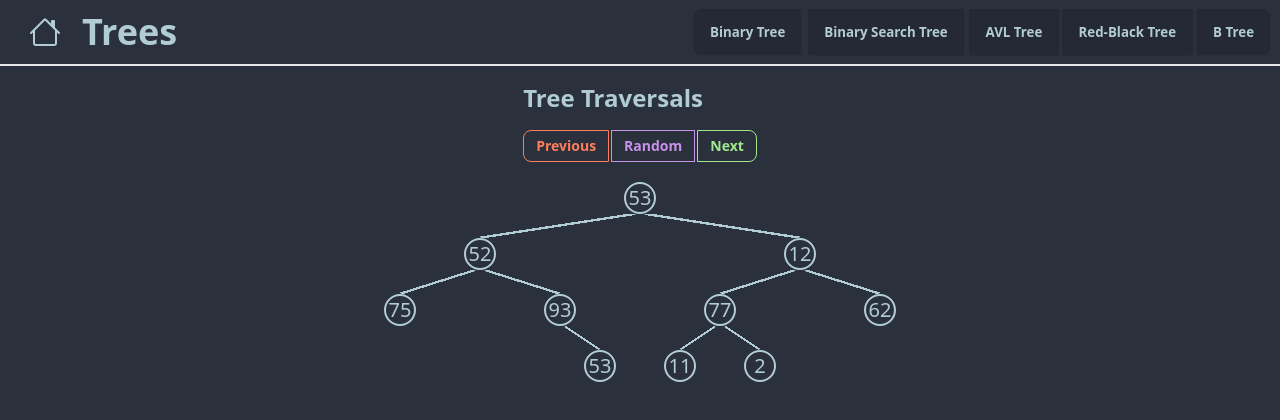
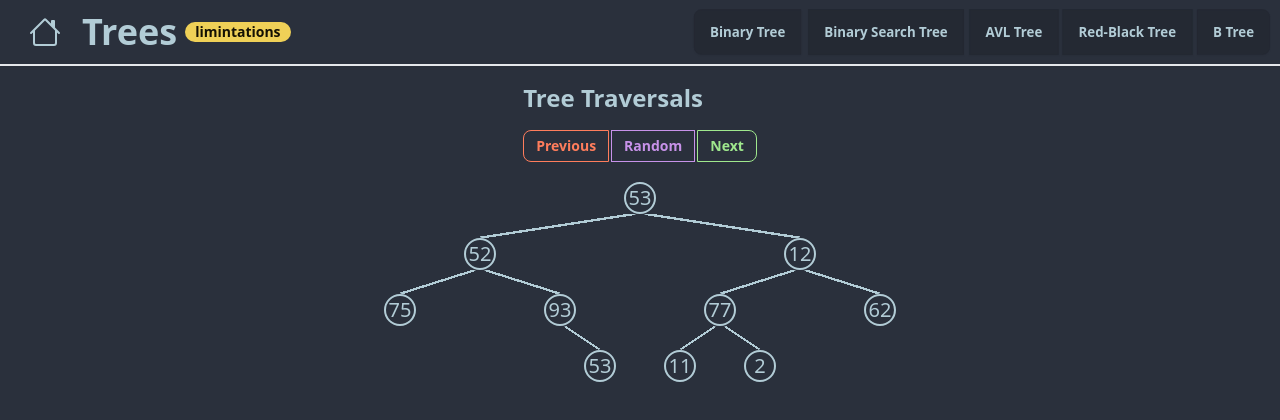
Before and after one commit to alexespejo/dsa-visualizer, a Svelte app: page /trees/binary_tree in a window 1280 px wide. Shown: the top 420 px of the page. Built offline with nearby package versions, Linux system fonts and the light colour scheme.

Commit message:
created limtations badge

```diff
--- a/src/components/Trees/Navbar.svelte
+++ b/src/components/Trees/Navbar.svelte
@@ -20,7 +20,9 @@
     />
    </svg>
   </Link>
-  <h1 class="text-xl sm:text-2xl lg:text-4xl font-bold lg:flex hidden">
+  <h1
+   class="text-xl sm:text-2xl lg:text-4xl font-bold lg:flex lg:items-center hidden relative after:ml-2 after:badge after:badge-warning after:content-['limintations'] after:animate-pulse"
+  >
    Trees
   </h1>
  </div>
```
